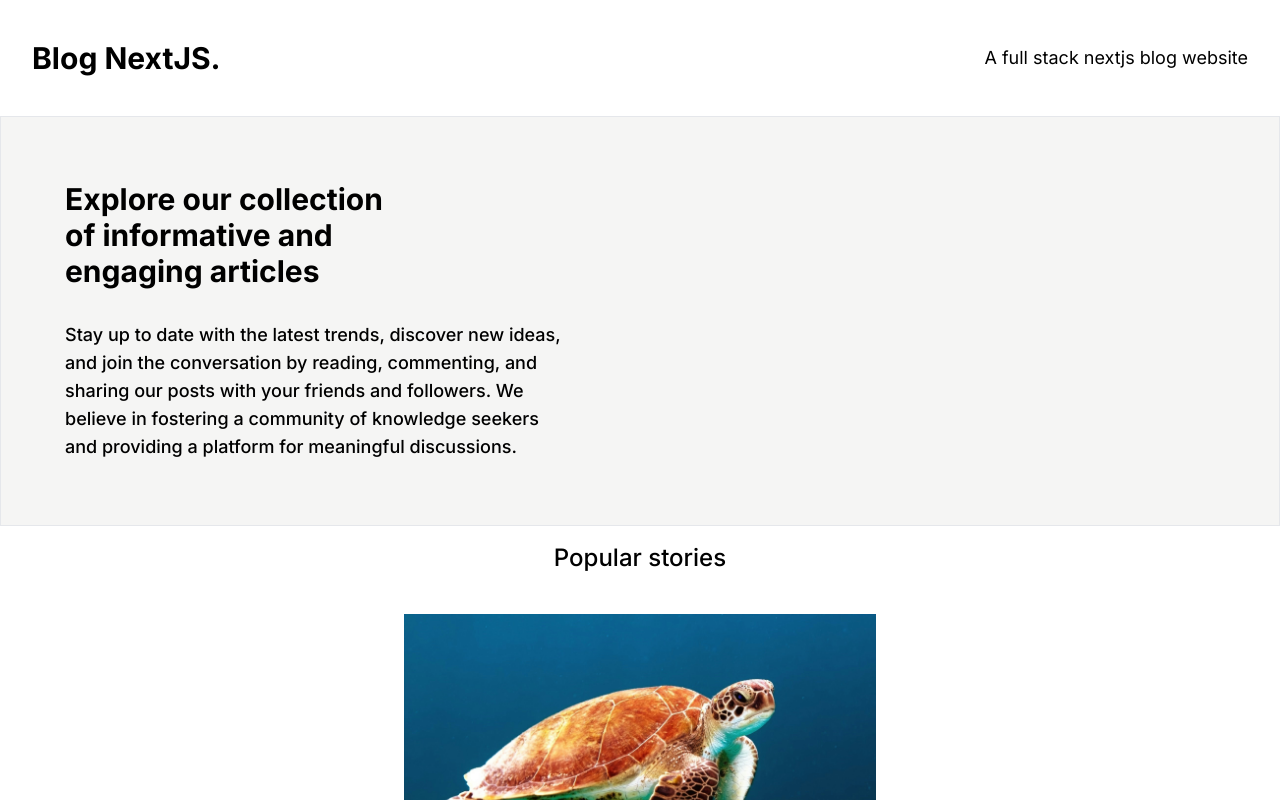
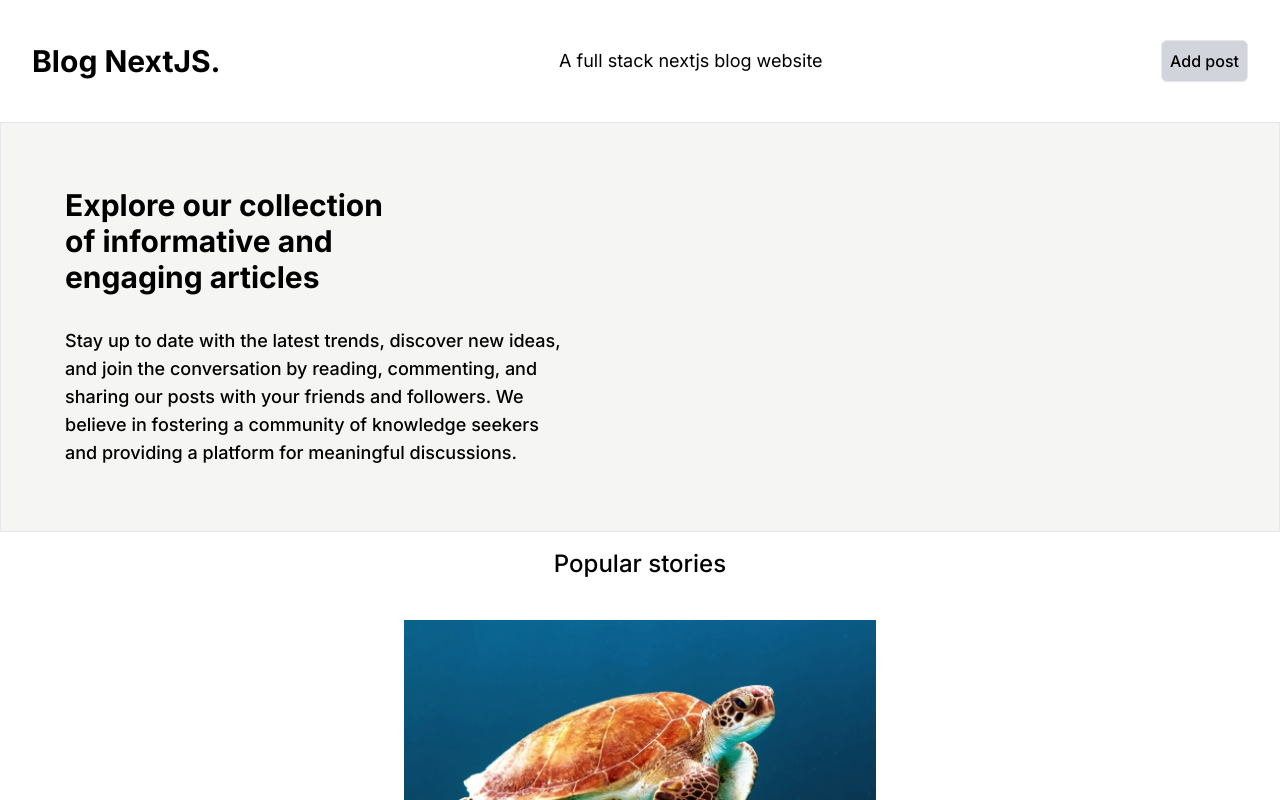
Before and after one commit to stefanpython/blog-fullstack-nextjs, a Next.js app: page / in a window 1280 px wide. Shown: the top 800 px of the page. Built offline with nearby package versions, Linux system fonts and the light colour scheme.

Commit message:
Add post button on navbar

```diff
--- a/components/Navbar.tsx
+++ b/components/Navbar.tsx
@@ -8,6 +8,10 @@ export default function Navbar() {
       </Link>
 
       <p className="text-lg">A full stack nextjs blog website</p>
+
+      <button className="btn border p-2 rounded-md bg-gray-300 font-medium hover:bg-gray-400">
+        Add post
+      </button>
     </nav>
   );
 }
--- a/libs/mongodb.js
+++ b/libs/mongodb.js
@@ -1,8 +1,8 @@
 import mongoose from "mongoose";
 
-const connectMongoDB = () => {
+const connectMongoDB = async () => {
   try {
-    mongoose.connect(process.env.MONGODB_URI);
+    await mongoose.connect(process.env.MONGODB_URI);
     console.log("Connected to MongoDB");
   } catch (error) {
     console.log(error);
```
Also changed, not shown: app/api/articles/route.js (added).
